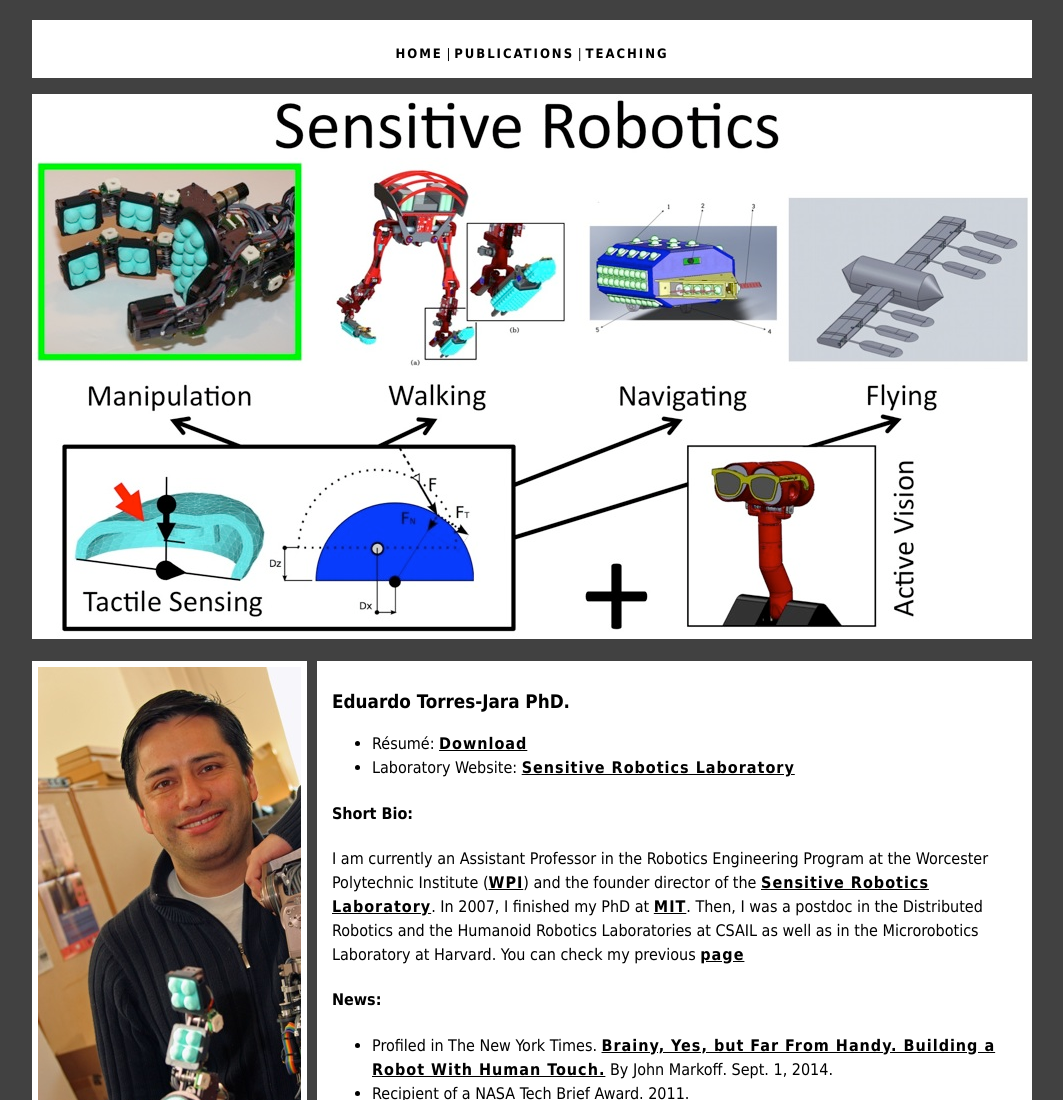
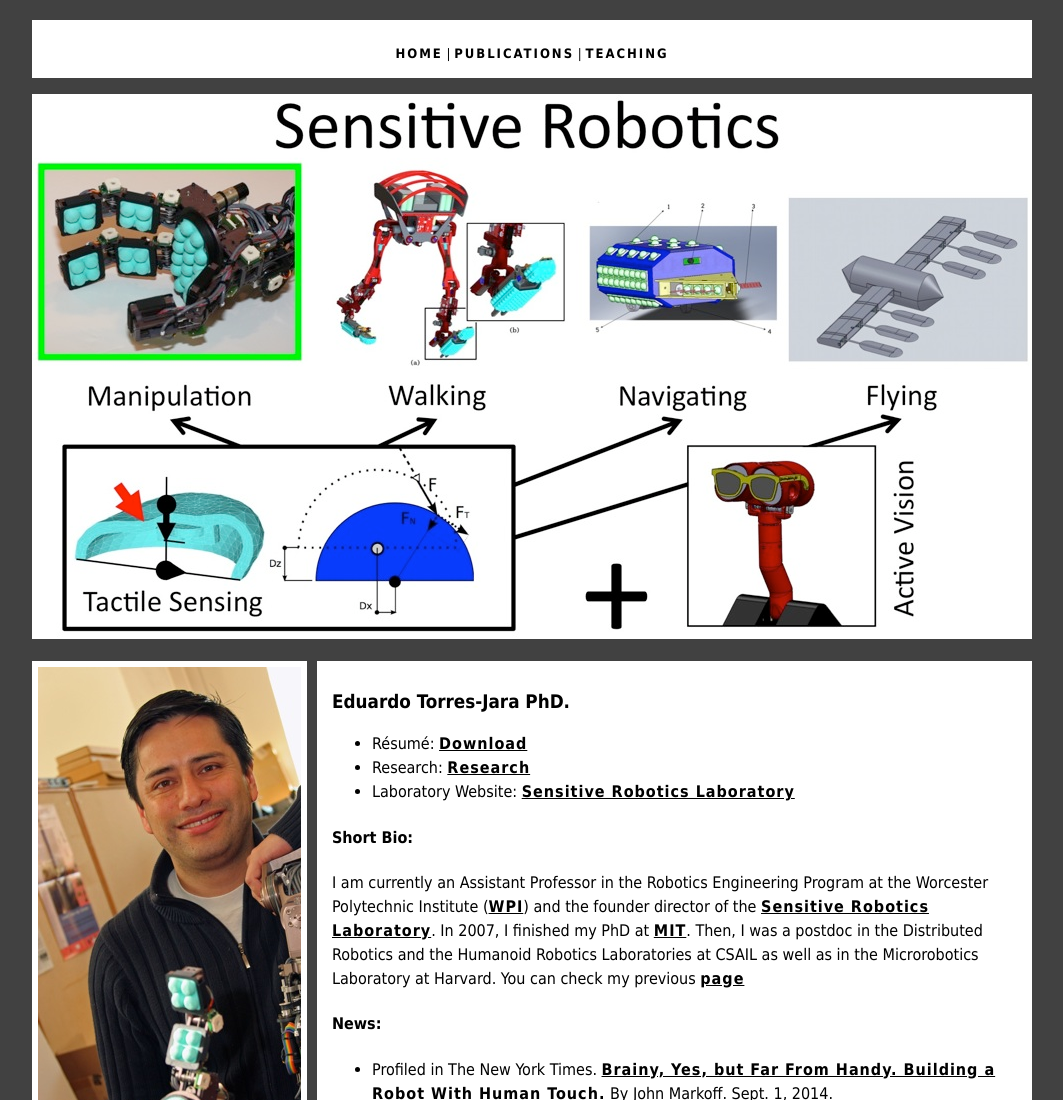
Before and after one commit to eduardotorresjara/eduardotorresjara.github.io, a plain HTML site: page index.html in a window 1280 px wide. Shown: the top 1100 px of the page, without its empty margins (108-1171 px from the left). Drawn offline with Linux system fonts and the light colour scheme.

Commit message:
Update index.html
Including link to the research link

```diff
--- a/index.html
+++ b/index.html
@@ -57,7 +57,7 @@
                     <h3>Eduardo Torres-Jara PhD.</h3>
                     <ul>
                         <li>R&#233;sum&#233;: <a href="EduardoTorresJaraCV-2016.pdf">Download</a></li>
-
+                    	 <li>Research: <a href="http://eduardotorresjara.github.io/SRLab/research.html">Research</a></li>
                         <li>Laboratory Website: <a href="http://eduardotorresjara.github.io/SRLab">Sensitive Robotics Laboratory</a></li>
                     </ul>
 
```
